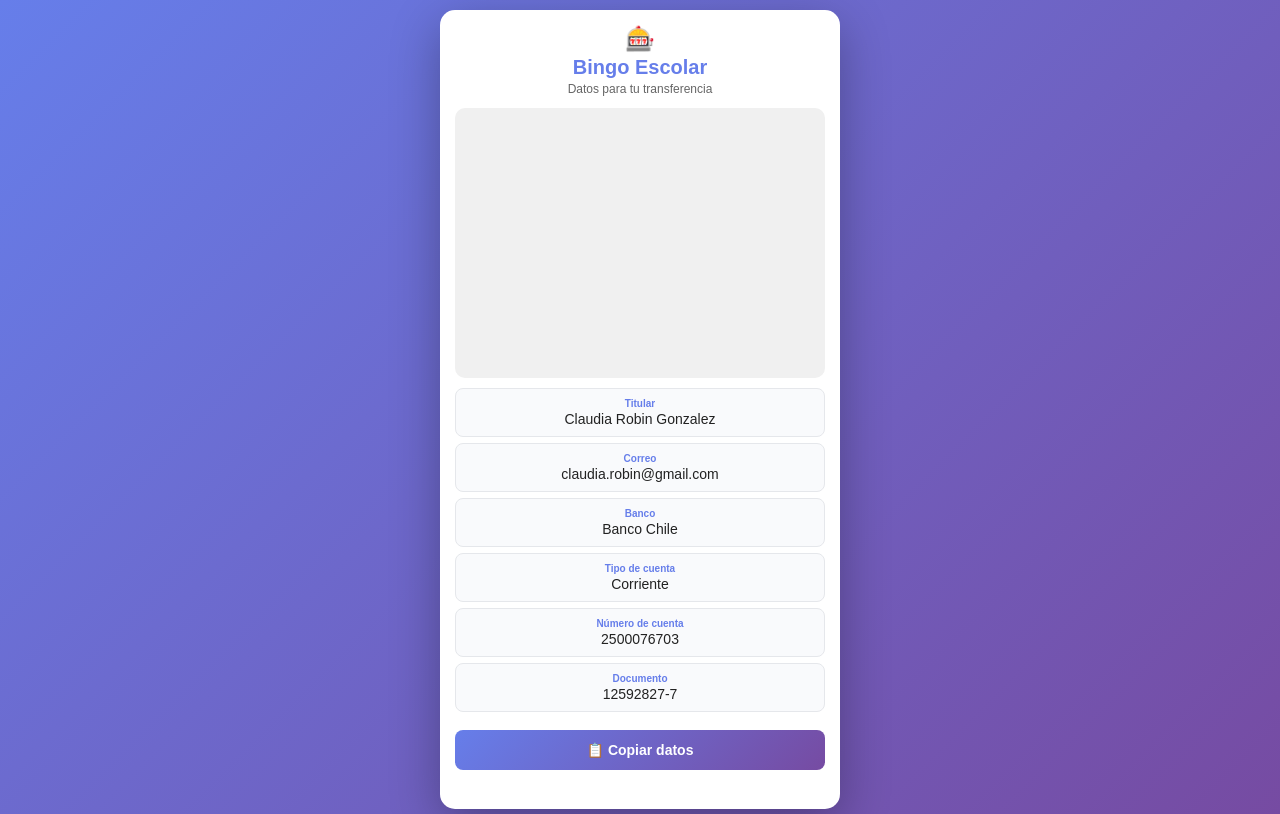
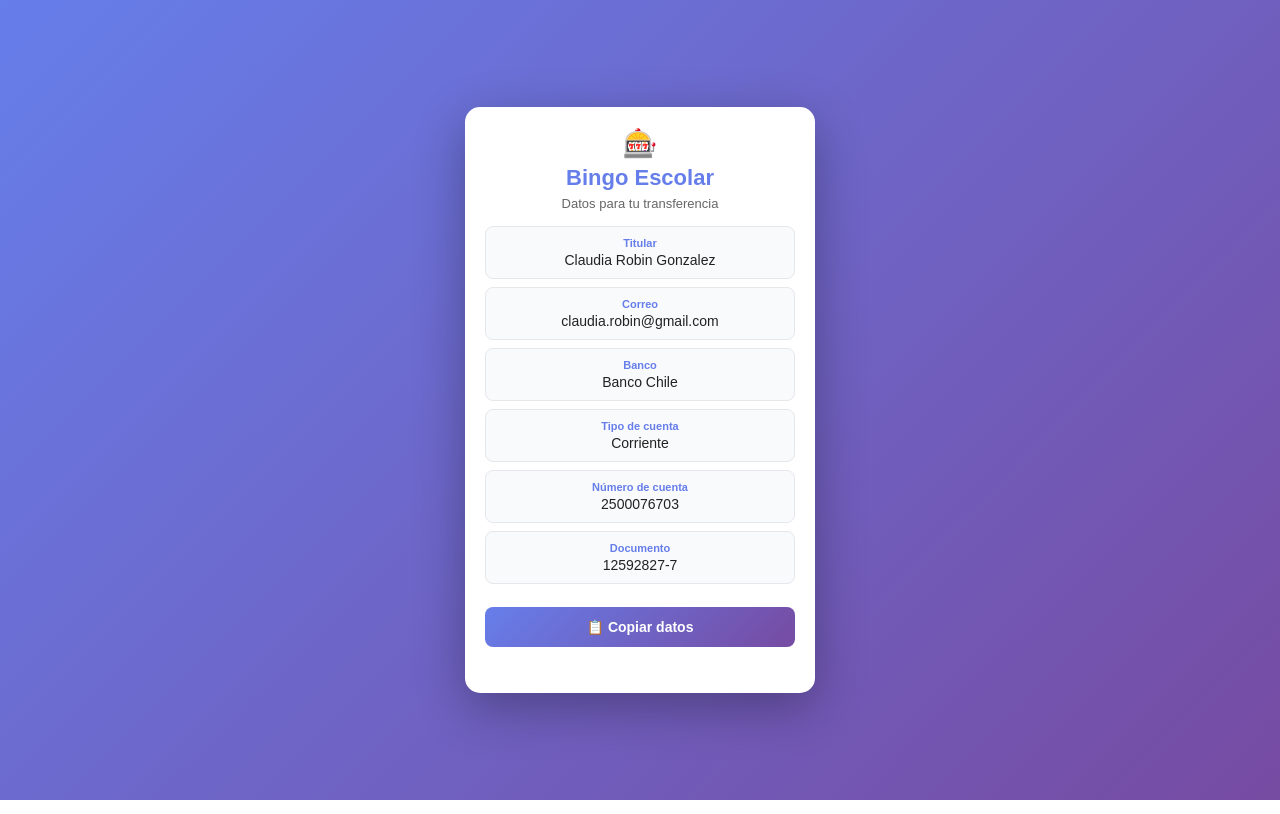
Before and after one commit to claurobin/datos-transferencia-, a plain HTML site: page index.html in a window 1280 px wide. Drawn offline with Linux system fonts and the light colour scheme; a script that the page names is missing.

Commit message:
Limpiar código - remover QR y espacios vacíos

```diff
--- a/index.html
+++ b/index.html
@@ -4,7 +4,6 @@
   <meta charset="UTF-8" />
   <meta name="viewport" content="width=device-width, initial-scale=1.0" />
   <title>Bingo Escolar - Transferencia</title>
-  <script src="https://cdnjs.cloudflare.com/ajax/libs/qrcodejs/1.0.0/qrcode.min.js"></script>
   <style>
     * {
       margin: 0;
@@ -17,54 +16,38 @@
       background: linear-gradient(135deg, #667eea 0%, #764ba2 100%);
       min-height: 100vh;
       display: flex;
-      align-items: flex-start;
+      align-items: center;
       justify-content: center;
-      padding: 5px;
+      padding: 20px;
     }
 
     .card {
       background: white;
       border-radius: 15px;
-      padding: 15px;
+      padding: 20px;
       box-shadow: 0 15px 50px rgba(0, 0, 0, 0.3);
-      max-width: 400px;
+      max-width: 350px;
       width: 100%;
       text-align: center;
-      margin-top: 5px;
-    }
-
-    .qr-container {
-      background: #f0f0f0;
-      padding: 10px;
-      border-radius: 10px;
-      margin: 10px 0;
-      display: flex;
-      justify-content: center;
-      align-items: center;
-      min-height: 270px;
-    }
-
-    #qrcode {
-      display: inline-block;
     }
 
     h1 {
       color: #667eea;
-      font-size: 20px;
-      margin-bottom: 3px;
+      font-size: 22px;
+      margin-bottom: 5px;
     }
 
     .subtitulo {
       color: #666;
-      font-size: 12px;
-      margin-bottom: 12px;
+      font-size: 13px;
+      margin-bottom: 15px;
     }
 
     .dato {
       background: #f9fafc;
-      padding: 9px 10px;
+      padding: 10px;
       border-radius: 8px;
-      margin: 6px 0;
+      margin: 8px 0;
       border: 1px solid #e5e7eb;
       font-size: 13px;
     }
@@ -73,8 +56,8 @@
       font-weight: bold;
       color: #667eea;
       display: block;
-      font-size: 10px;
-      margin-bottom: 2px;
+      font-size: 11px;
+      margin-bottom: 3px;
     }
 
     .dato-valor {
@@ -93,7 +76,7 @@
       font-size: 14px;
       font-weight: bold;
       cursor: pointer;
-      margin-top: 12px;
+      margin-top: 15px;
       transition: transform 0.2s, box-shadow 0.2s;
     }
 
@@ -107,7 +90,7 @@
     }
 
     .mensaje {
-      margin-top: 8px;
+      margin-top: 10px;
       color: #10b981;
       font-weight: bold;
       min-height: 16px;
@@ -121,8 +104,8 @@
     }
 
     .icono {
-      font-size: 24px;
-      margin-bottom: 3px;
+      font-size: 28px;
+      margin-bottom: 5px;
     }
   </style>
 </head>
@@ -131,10 +114,6 @@
     <div class="icono">🎰</div>
     <h1>Bingo Escolar</h1>
     <p class="subtitulo">Datos para tu transferencia</p>
-
-    <div class="qr-container">
-      <div id="qrcode"></div>
-    </div>
 
     <div class="dato">
       <span class="dato-label">Titular</span>
@@ -171,23 +150,6 @@
   </div>
 
   <script>
-    const textoQR = `Nombre: Claudia Robin Gonzalez
-Correo: claudia.robin@gmail.com
-Banco: Banco Chile
-Tipo de cuenta: Corriente
-Número de cuenta: 2500076703
-Documento: 12592827-7`;
-
-    // Generar QR
-    new QRCode(document.getElementById("qrcode"), {
-      text: textoQR,
-      width: 256,
-      height: 256,
-      colorDark: "#000000",
-      colorLight: "#ffffff",
-      correctLevel: QRCode.CorrectLevel.H
-    });
-
     function copiarTodos() {
       const texto = `Nombre: Claudia Robin Gonzalez
 Correo: claudia.robin@gmail.com
```
